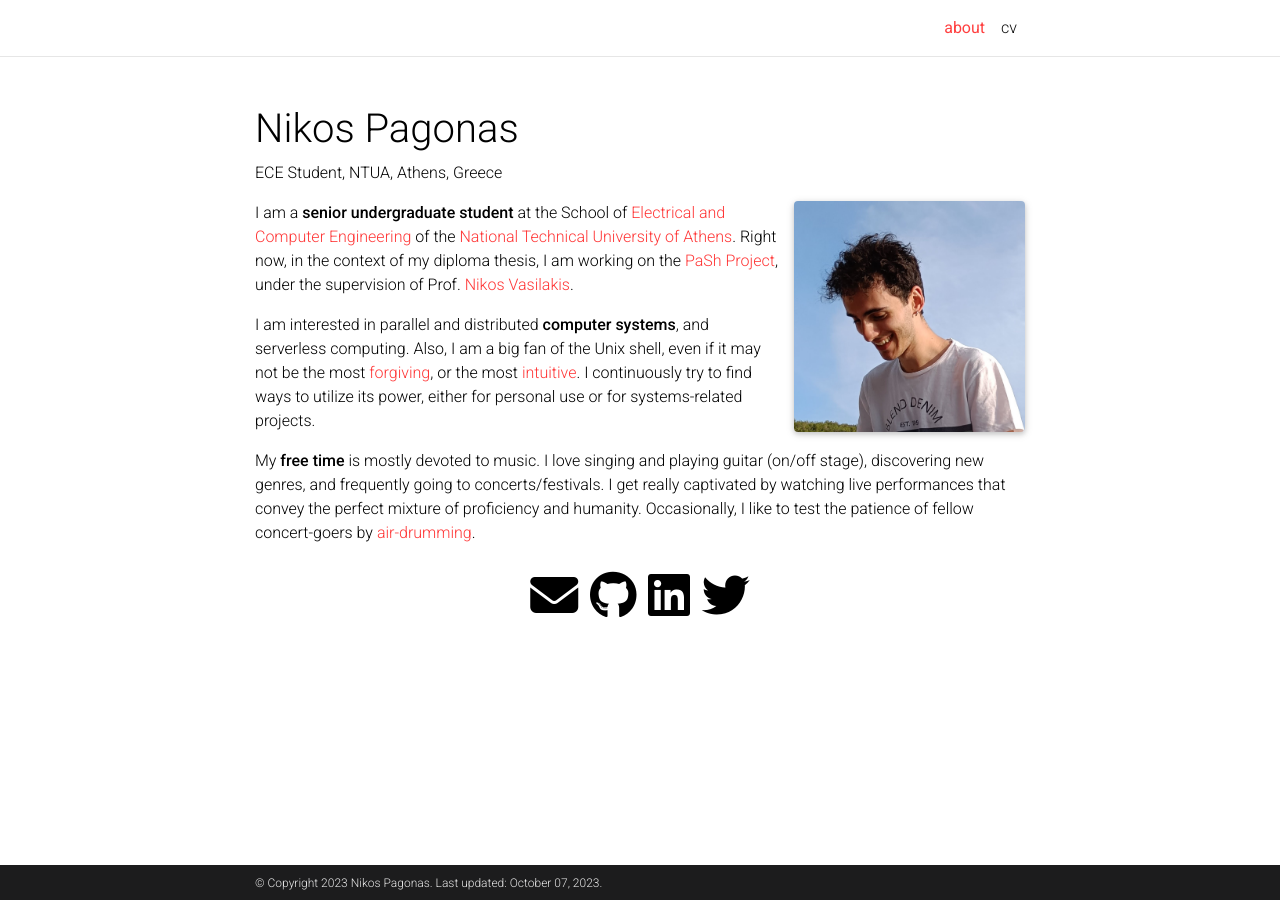
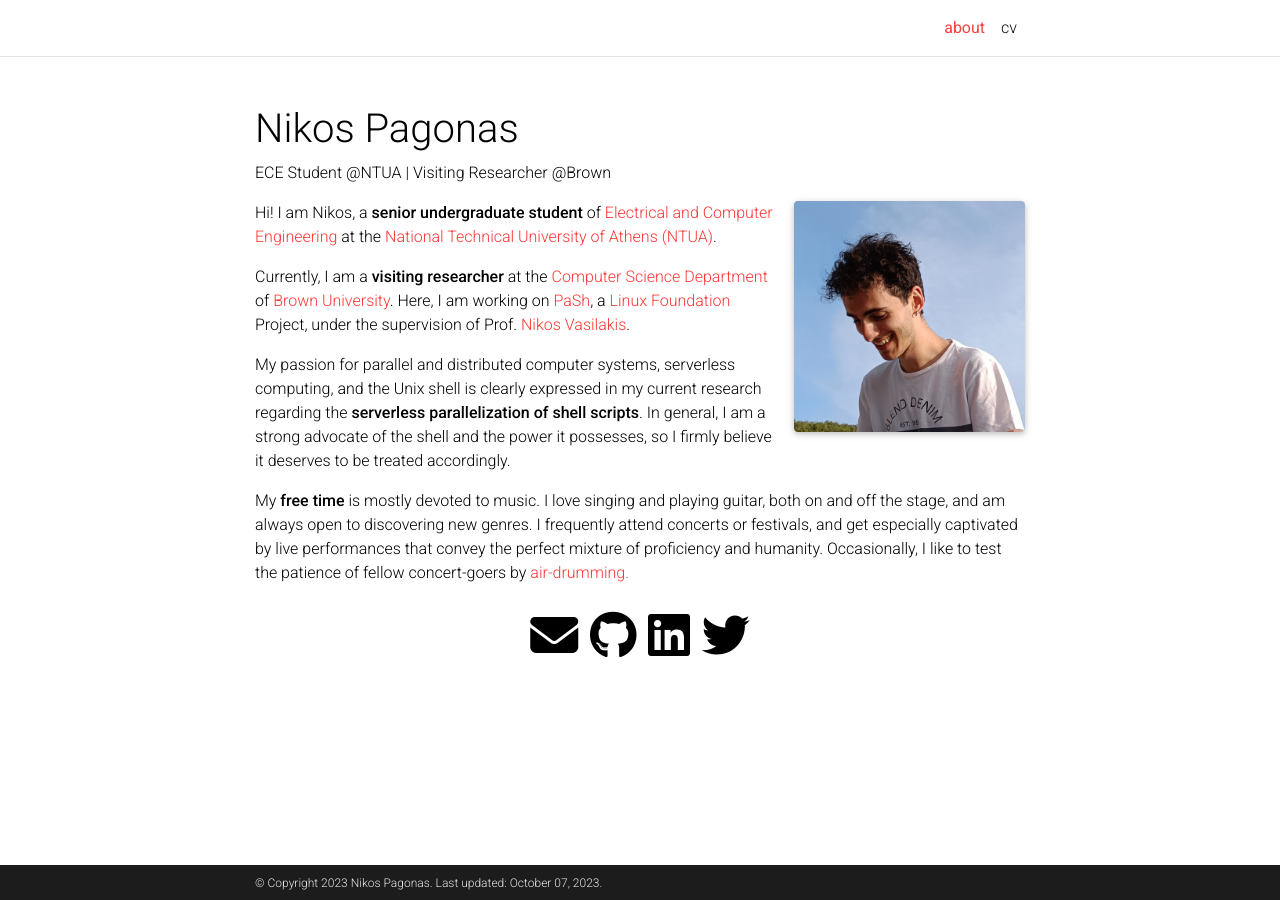
Before and after one commit to nikpag/nikpag.github.io, a Jekyll site: the page built from _pages/about.md, in a window 1280 px wide. Built offline with Jekyll 4.4.1, drawn with Linux system fonts in a browser that asks for light colours; full-size pictures stand in for the smaller copies a plugin makes; comment, search, counter and statistics services are not loaded; a style sheet for code colours, icons or effects is not loaded.

Commit message:
Add brown visit and CV

```diff
--- a/_config.yml
+++ b/_config.yml
@@ -325,7 +325,7 @@
 # -----------------------------------------------------------------------------
 
 imagemagick:
-  enabled: true # enables responsive images for your site (recommended, see https://github.com/alshedivat/al-folio/issues/537)
+  enabled: false # enables responsive images for your site (recommended, see https://github.com/alshedivat/al-folio/issues/537)
   widths:
     - 480
     - 800
--- a/_pages/about.md
+++ b/_pages/about.md
@@ -2,7 +2,7 @@
 layout: about
 title: about
 permalink: /
-subtitle: ECE Student, NTUA, Athens, Greece
+subtitle: ECE Student @NTUA | Visiting Researcher @Brown
 
 profile:
   align: right
@@ -19,14 +19,28 @@
 social: true  # includes social icons at the bottom of the page
 ---
 
-I am a **senior undergraduate student** at the School of [Electrical and Computer Engineering](https://www.ece.ntua.gr/en) of the [National Technical University of Athens](https://www.ntua.gr/en). Right now, in the context of my diploma thesis, I am working on the [PaSh Project](https://binpa.sh/), under the supervision of Prof. [Nikos Vasilakis](http://nikos.vasilak.is/).
+Hi! I am Nikos, a **senior undergraduate student** of [Electrical and Computer Engineering](https://www.ece.ntua.gr/en/) at the [National Technical University of Athens (NTUA)](https://www.ntua.gr/en/).
 
-I am interested in parallel and distributed **computer systems**, and serverless computing. Also, I am a big fan of the Unix shell, even if it may not be the most [forgiving](https://dev.to/kanani_nirav/gitlab-dev-deletes-entire-production-database-59bb), or the most [intuitive](https://xkcd.com/1168/). I continuously try to find ways to utilize its power, either for personal use or for systems-related projects.
+Currently, I am a **visiting researcher** at the [Computer Science Department](https://cs.brown.edu/) of [Brown University](https://www.brown.edu/). Here, I am working on [PaSh](https://binpa.sh/), a [Linux Foundation](https://www.linuxfoundation.org/) Project, under the supervision of Prof. [Nikos Vasilakis](https://nikos.vasilak.is/).
 
-My **free time** is mostly devoted to music. I love singing and playing guitar (on/off stage), discovering new genres, and frequently going to concerts/festivals. I get really captivated by watching live performances that convey the perfect mixture of proficiency and humanity. Occasionally, I like to test the patience of fellow concert-goers by
-<a onclick="const gif = document.getElementById('air-drumming'); gif.style.display = gif.style.display === 'block' ? 'none' : 'block'" href="#air-drumming">air-drumming</a>.
+My passion for parallel and distributed computer systems, serverless computing, and the Unix shell is clearly expressed in my current research regarding the **serverless parallelization of shell scripts**. In general, I am a strong advocate of the shell and the power it possesses, so I firmly believe it deserves to be treated accordingly.
 
-<div id="air-drumming" style="display: none; text-align: center">
-  <img src="/assets/img/air-drumming.gif" width=250 />
-  <p><small><b>air-drumming (n.):</b> The action of playing imaginary drums, usually to accompany music that one is listening to.</small></p>
-</div>
+My **free time** is mostly devoted to music. I love singing and playing guitar, both on and off the stage, and am always open to discovering new genres. I frequently attend concerts or festivals, and get especially captivated by live performances that convey the perfect mixture of proficiency and humanity. Occasionally, I like to test the patience of fellow concert-goers by <a id="hoverText" href="https://en.wiktionary.org/wiki/air-drumming">air-drumming.</a>
+
+<!-- Change profile picture to air-drumming on hover -->
+<script>
+    document.addEventListener("DOMContentLoaded", function() {
+      const hoverText = document.getElementById("hoverText")
+      const profilePicture = document.getElementsByTagName("img")[0]
+
+      const originalSrc = profilePicture.src
+      const drummingSrc = "/assets/img/air-drumming.gif"
+
+      hoverText.addEventListener("mouseover", function() {
+        profilePicture.src = drummingSrc;
+      })
+      hoverText.addEventListener("mouseout", function() {
+        profilePicture.src = originalSrc;
+      })
+    })
+</script>
```
Also changed, not shown: _includes/header.html (+5 -5 lines), 2 other files.
